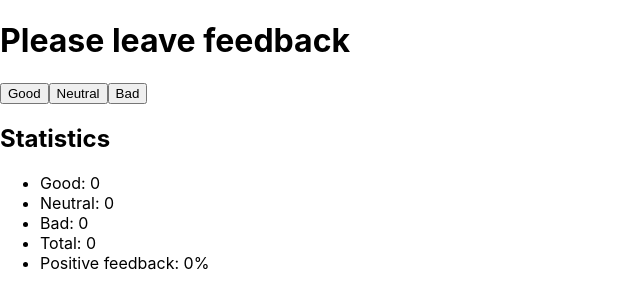
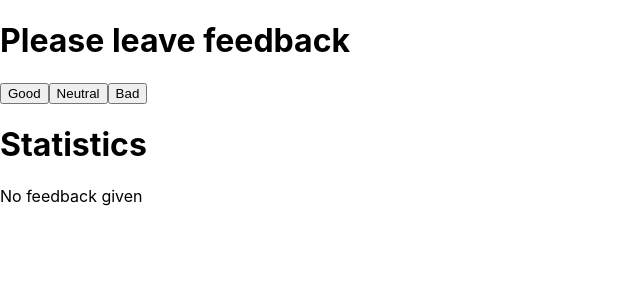
Before and after one commit to Sergey-Markov/goit-react-hw-02-feedback, a React (Create React App) app: page / in a window 1280 px wide. Shown: the top 308 px of the page, without its empty margins (0-640 px from the left). Built offline with nearby package versions, Linux system fonts and the light colour scheme.

Commit message:
add Notification

```diff
--- a/src/App.js
+++ b/src/App.js
@@ -1,7 +1,9 @@
 import { Component } from 'react';
 import './App.css';
+import Section from './Components/Section';
 import Button from './Components/FeedbackCard/FeedbackOptions';
 import Statistics from './Components/Statistics';
+import Notification from './Components/Notification';
 
 class App extends Component {
   static defaultProps = {
@@ -66,11 +68,14 @@ class App extends Component {
 
     return (
       <div>
-        <h1>Please leave feedback</h1>
+        <Section title="Please leave feedback">
           <Button
             options={['Good', 'Neutral', 'Bad']}
             onLeaveFeedback={this.onLeaveFeedback}
           />
+        </Section>
+        <Section title="Statistics">
+          {total ? (
             <Statistics
               good={this.state.good}
               neutral={this.state.neutral}
@@ -78,6 +83,10 @@ class App extends Component {
               total={total}
               positivePercentage={countPercentage}
             />
+          ) : (
+            <Notification message="No feedback given" />
+          )}
+        </Section>
       </div>
     );
   }
--- /dev/null
+++ b/src/Components/Notification.js
@@ -0,0 +1,3 @@
+export default function Notification({ message }) {
+  return <p>{message}</p>;
+}
--- /dev/null
+++ b/src/Components/Section.js
@@ -0,0 +1,8 @@
+export default function Section({ title, children }) {
+  return (
+    <div>
+      <h1>{title}</h1>
+      {children}
+    </div>
+  );
+}
--- a/src/Components/Statistics.js
+++ b/src/Components/Statistics.js
@@ -6,8 +6,6 @@ export default function Statistics({
   positivePercentage,
 }) {
   return (
-    <div>
-      <h2>Statistics</h2>
     <ul>
       <li>Good: {good}</li>
       <li>Neutral: {neutral}</li>
@@ -15,6 +13,5 @@ export default function Statistics({
       <li>Total: {total || 0}</li>
       <li>Positive feedback: {positivePercentage || 0}%</li>
     </ul>
-    </div>
   );
 }
```
Lines whose indentation alone changed are shown as unchanged.
